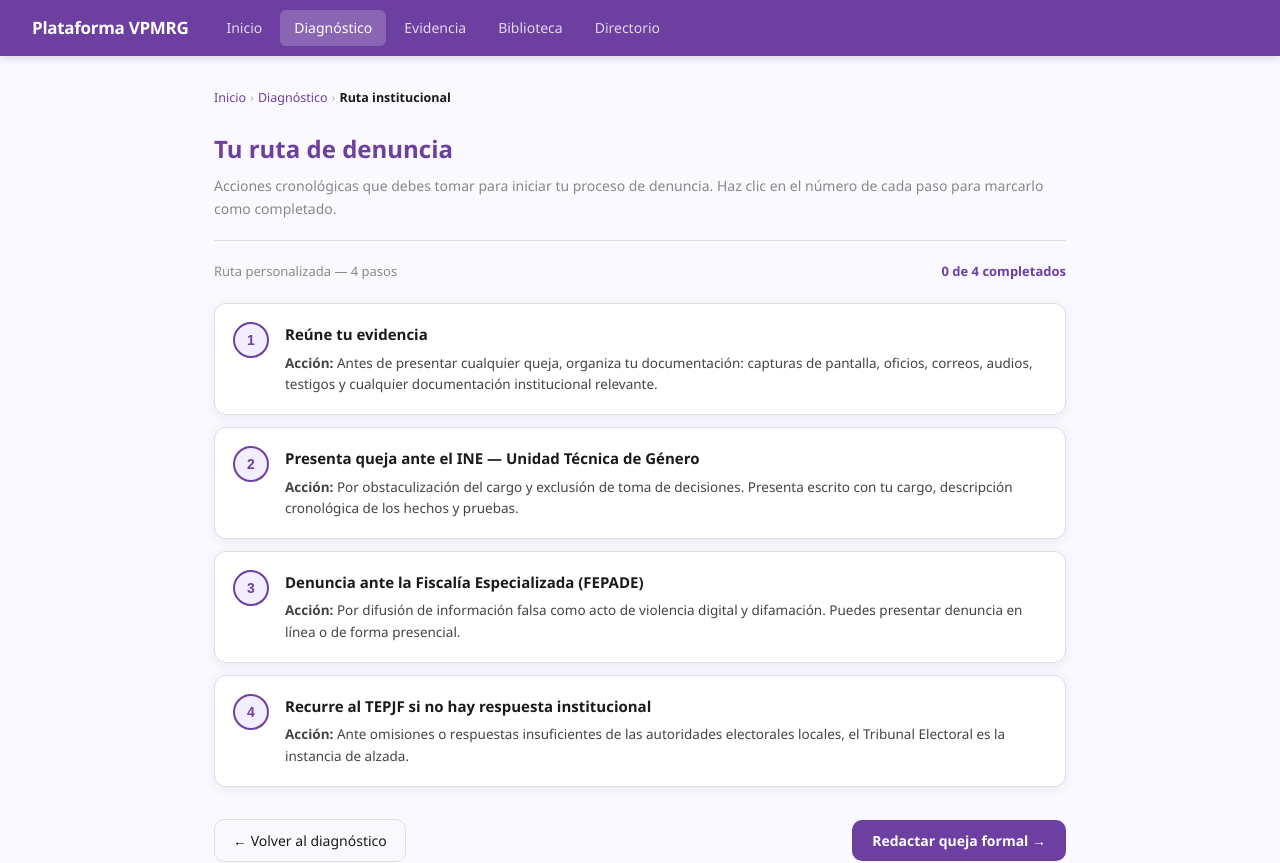
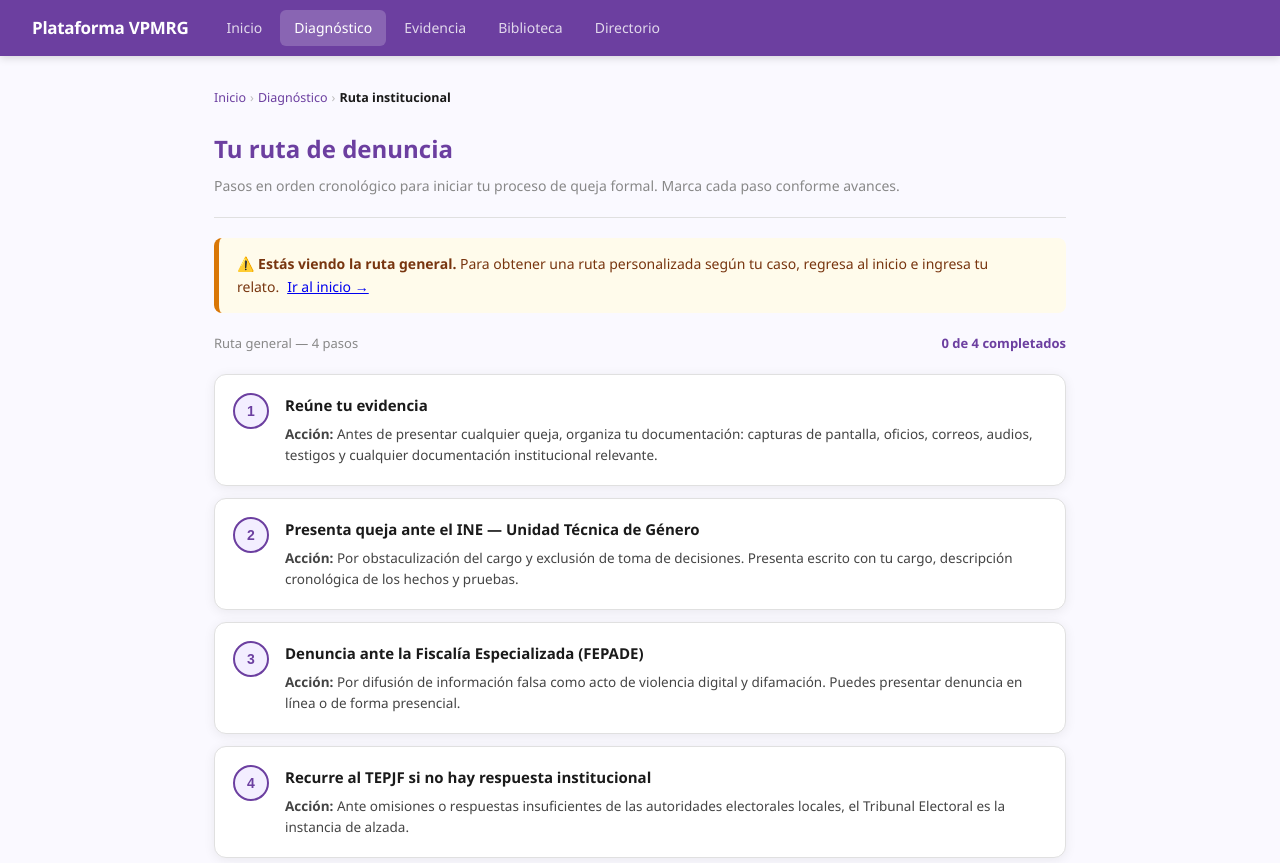
Before and after one commit to joherdhdez3/ProyectoViolenciaGenero, a Next.js app in the folder frontend/: page /ruta in a window 1280 px wide. Shown: the top 863 px of the page. Built offline with nearby package versions, Linux system fonts and the light colour scheme.

Commit message:
Si la usuaria llega a esta página sin un casoId activo (por ejemplo, entrando directamente por URL), se muestra un aviso explicando que está viendo la ruta general y se le da un enlace directo al inicio

```diff
--- a/frontend/app/ruta/page.tsx
+++ b/frontend/app/ruta/page.tsx
@@ -2,8 +2,9 @@
 
 // app/ruta/page.tsx  →  /ruta
 // Ruta de denuncia cronológica. Cada paso puede marcarse como completado.
+// Mejora: spinner de carga real + mensaje si no hay casoId.
 
-import { useState, useEffect} from 'react'
+import { useState, useEffect } from 'react'
 import Link from 'next/link'
 import { Breadcrumb, AvisoLegal } from '@/components/ui/Breadcrumb'
 import { RUTA_PASOS } from '@/lib/constants'
@@ -11,14 +12,9 @@ import { useRelato } from '@/context/RelatoContext'
 import { obtenerRutaInstitucional } from '@/lib/api'
 
 export default function PaginaRuta() {
-  // Extracción del casoId del estado global
   const { casoId } = useRelato()
-
-  // Estados locales para controlar la carga y los datos
-  const [cargando, setCargando] = useState(true)
-  const [rutaData, setRutaData] = useState<any>(null)
-
-  // Set de índices de pasos completados
+  const [cargando, setCargando]   = useState(true)
+  const [rutaData, setRutaData]   = useState<any>(null)
   const [completados, setCompletados] = useState<Set<number>>(new Set())
 
   const togglePaso = (index: number) => {
@@ -30,27 +26,21 @@ export default function PaginaRuta() {
   }
 
   useEffect(() => {
-        // Función interna asíncrona
     const cargarRuta = async () => {
+      if (!casoId) {
+        setCargando(false)
+        return
+      }
       try {
-        // Se llama a la API pasando el relato
-        const data = await obtenerRutaInstitucional(casoId);
-        // Si hay respuesta del backend
-        if (data) {
-          setRutaData(data);
-        }
-        setCargando(false)
+        const data = await obtenerRutaInstitucional(casoId)
+        if (data) setRutaData(data)
       } catch (error) {
-        console.error("Error al conectar con el backend:", error)
+        console.error('Error al conectar con el backend:', error)
+      } finally {
         setCargando(false)
       }
     }
-
-    if (casoId) {
-      cargarRuta()
-    } else {
-      setCargando(false)
-    }
+    cargarRuta()
   }, [casoId])
 
   const pasosAMostrar = rutaData?.pasos || RUTA_PASOS
@@ -62,7 +52,14 @@ export default function PaginaRuta() {
   ]
 
   if (cargando) {
-    return <div className="page"><p>Cargando tu ruta personalizada...</p></div>
+    return (
+      <div className="page">
+        <div className="loading-box" role="status" aria-live="polite">
+          <div className="spinner" aria-hidden="true" />
+          Generando tu ruta personalizada…
+        </div>
+      </div>
+    )
   }
 
   return (
@@ -71,14 +68,30 @@ export default function PaginaRuta() {
 
       <h1 className="page-title">Tu ruta de denuncia</h1>
       <p className="page-subtitle">
-        Acciones cronológicas que debes tomar para iniciar tu proceso de denuncia.
-        Haz clic en el número de cada paso para marcarlo como completado.
+        Pasos en orden cronológico para iniciar tu proceso de queja formal.
+        Marca cada paso conforme avances.
       </p>
       <hr className="div" />
 
+      {!casoId && (
+        <div role="note" style={{
+          padding:         '14px 18px',
+          borderRadius:    '8px',
+          backgroundColor: '#fffbeb',
+          borderLeft:      '5px solid #d97706',
+          marginBottom:    '20px',
+          fontSize:        '14px',
+          color:           '#78350f',
+        }}>
+          <strong>⚠️ Estás viendo la ruta general.</strong> Para obtener una ruta
+          personalizada según tu caso, regresa al inicio e ingresa tu relato.
+          <Link href="/" style={{ marginLeft: 8, textDecoration: 'underline' }}>Ir al inicio →</Link>
+        </div>
+      )}
+
       <div className="ruta-meta">
         <span className="ruta-label">
-          Ruta personalizada — {pasosAMostrar.length} pasos
+          {casoId ? 'Ruta personalizada' : 'Ruta general'} — {pasosAMostrar.length} pasos
         </span>
         <span className="ruta-count">
           {completados.size} de {pasosAMostrar.length} completados
@@ -86,7 +99,7 @@ export default function PaginaRuta() {
       </div>
 
       <ol className="ruta-lista" aria-label="Pasos de la ruta de denuncia">
-        {pasosAMostrar.map((paso, i) => {
+        {pasosAMostrar.map((paso: any, i: number) => {
           const esCompletado = completados.has(i)
           return (
             <li className="ruta-step" key={i}>
@@ -121,12 +134,8 @@ export default function PaginaRuta() {
       </ol>
 
       <div className="nav-bottom">
-        <Link href="/diagnostico" className="btn-back">
-          ← Volver al diagnóstico
-        </Link>
-        <Link href="/relato" className="btn-next">
-          Redactar queja formal →
-        </Link>
+        <Link href="/diagnostico" className="btn-back">← Volver al diagnóstico</Link>
+        <Link href="/relato" className="btn-next">Redactar queja formal →</Link>
       </div>
 
       <AvisoLegal />
```
